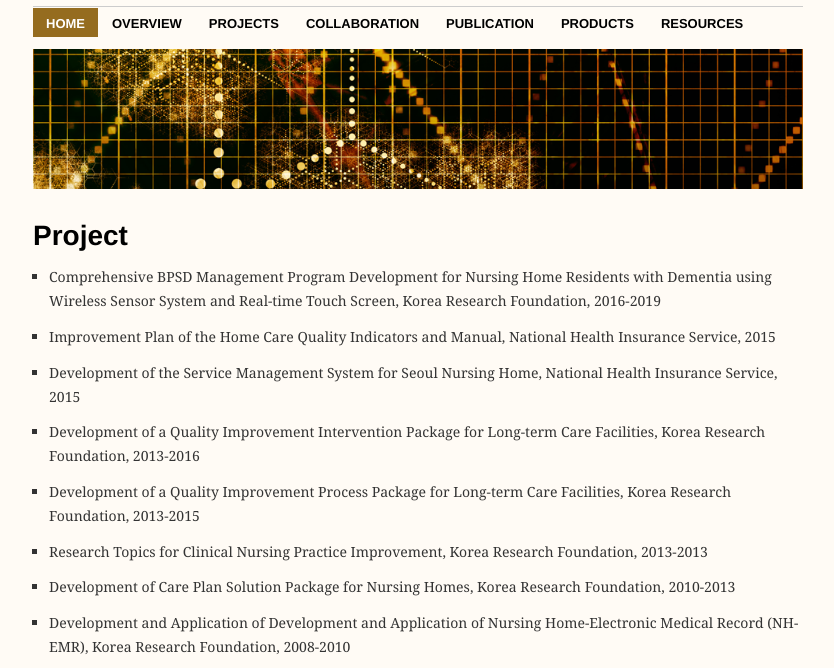
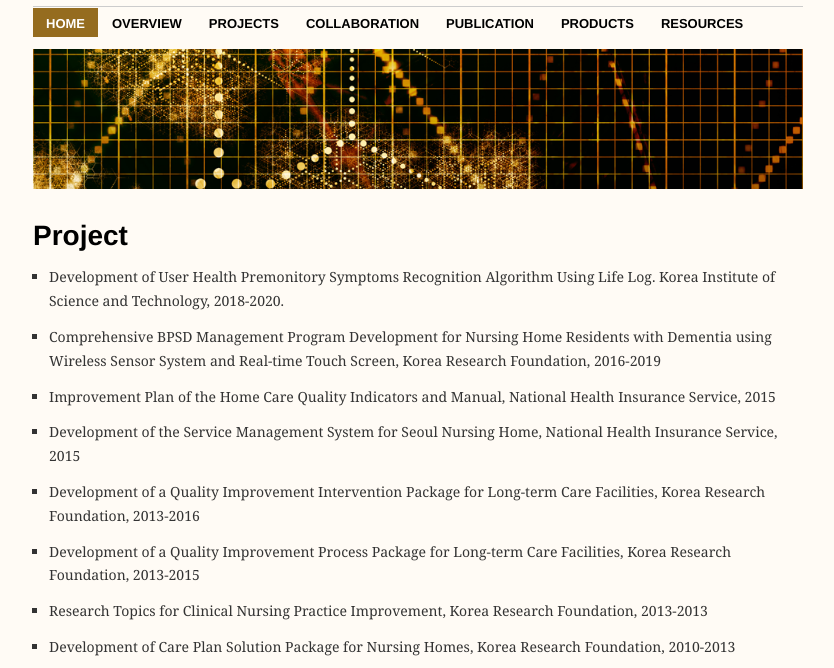
Before and after one commit to kanngo17/smarthome, a website: page projects.html in a window 1280 px wide. Shown: the part 104-772 px from the top of the page, without its empty margins (222-1056 px from the left). Drawn offline with Linux system fonts and the light colour scheme.

Commit message:
Development of User Health Premonitory Symptoms Recognition Algorithm Using Life Log. Korea Institute of Science and Technology, 2018-2020.

```diff
--- a/projects.html
+++ b/projects.html
@@ -89,6 +89,7 @@ body.custom-background { background-color: #fffbf5; }
 				<p><img class="alignnone size-full wp-image-45" src="./Projects _ Smart Home Korea_files/research.png" alt="project" width="990" height="180"></p>
 <h2 style="margin-top: 15px;">Project</h2>
 <ul>
+<li>Development of User Health Premonitory Symptoms Recognition Algorithm Using Life Log. Korea Institute of Science and Technology, 2018-2020.</li>
 <li>Comprehensive BPSD Management Program Development for Nursing Home Residents with Dementia using Wireless Sensor System and Real-time Touch Screen, Korea Research Foundation, 2016-2019</li>
 <li>Improvement Plan of the Home Care Quality Indicators and Manual, National Health Insurance Service, 2015</li>
 <li>Development of the Service Management System for Seoul Nursing Home, National Health Insurance Service, 2015</li>
```
